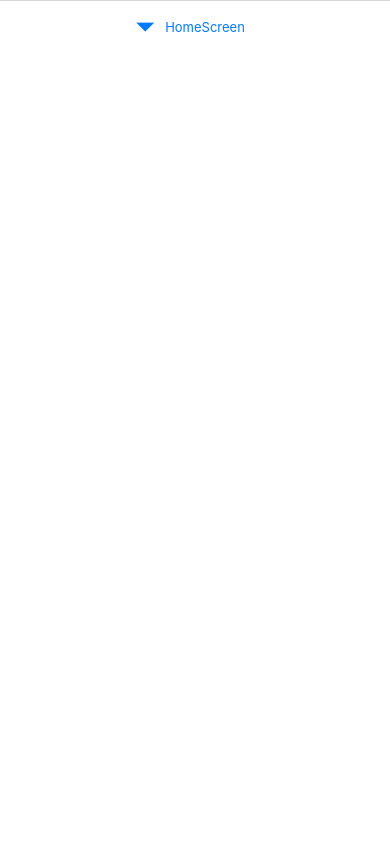
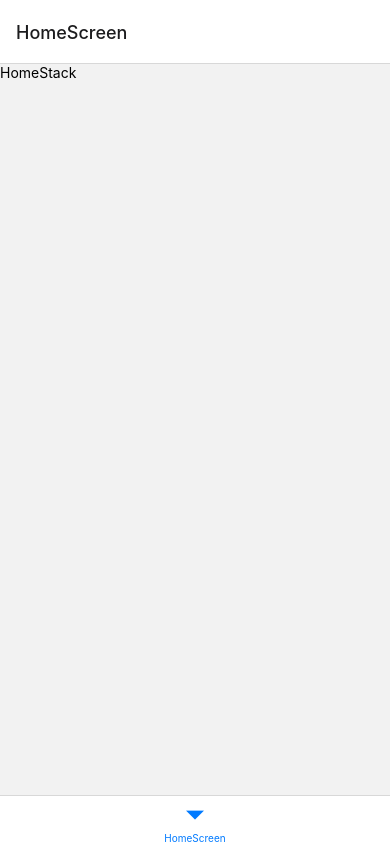
Before and after one commit to Yvan2XEro/TurkFashion, a React Native app: screen / in a window 390 px wide. Built offline with nearby package versions, Linux system fonts and the light colour scheme.

Commit message:
Bottom tab

```diff
--- a/App.tsx
+++ b/App.tsx
@@ -1,12 +1,11 @@
 import React from 'react';
-import {SafeAreaView} from 'react-native';
-import RootNavigation from '@/navigations/RootNavigation';
+import RootNavigation from '@/navigations/rootNavigation';
 
 function App(): JSX.Element {
   return (
-    <SafeAreaView>
+    <>
       <RootNavigation />
-    </SafeAreaView>
+    </>
   );
 }
 
--- a/src/navigations/RootNavigation.tsx
+++ b/src/navigations/rootNavigation.tsx
@@ -6,8 +6,11 @@ import {createBottomTabNavigator} from '@react-navigation/bottom-tabs';
 import type {NativeStackScreenProps} from '@react-navigation/native-stack';
 import HomeStack from './HomeStack';
 
-type RootBoomParamsList = {
+export type RootBoomParamsList = {
   HomeScreen: undefined;
+  CartScreen: undefined;
+  PaymentScreen: undefined;
+  ProfileScreen: undefined;
 };
 
 const BottomTab = createBottomTabNavigator<RootBoomParamsList>();
```
